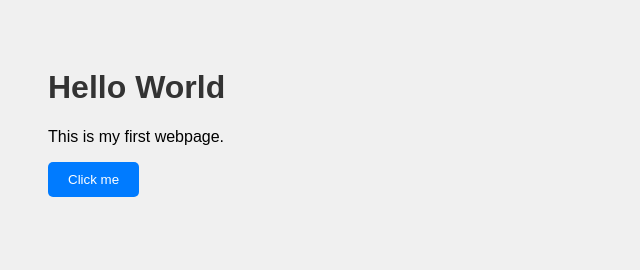
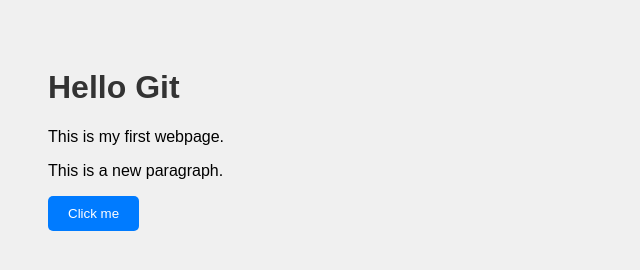
Before and after one commit to ValdemarKold/my-first-webpage, a plain HTML site: page index.html in a window 1280 px wide. Shown: the whole page, without its empty margins (0-640 px from the left). Drawn offline with Linux system fonts and the light colour scheme.

Commit message:
Changed heading to Hello Git

```diff
--- a/index.html
+++ b/index.html
@@ -5,8 +5,9 @@
     <link rel="stylesheet" href="style.css">
 </head>
 <body>
-    <h1>Hello World</h1>
+    <h1>Hello Git</h1>
     <p>This is my first webpage.</p>
+    <p class="special">This is a new paragraph.</p>
     <button id="myButton">Click me</button>
 
     <script src="script.js"></script>
```
